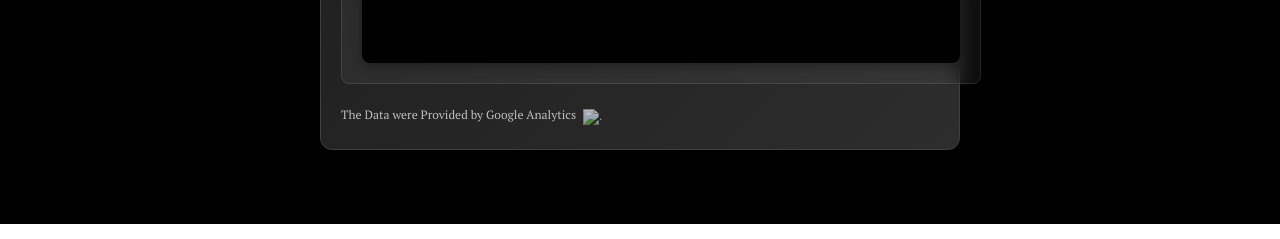
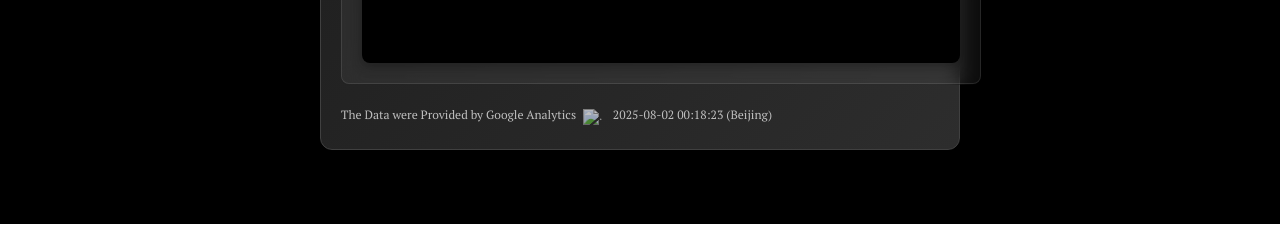
Before and after one commit to shiyi099/homepage, a Jekyll site: the page built from index.md, in a window 1280 px wide. Shown: the part 1768-2007 px from the top of the page. Built offline with Jekyll 4.4.1, drawn with Linux system fonts in a browser that asks for light colours; nearby versions of some CDN libraries; comment, search, counter and statistics services are not loaded; a style sheet for code colours, icons or effects is not loaded; our own code applies the rules of GitHub Pages for plain Markdown files; some of the changed lines change nothing that is shown.

Commit message:
Update footer.html

```diff
--- a/_includes/footer.html
+++ b/_includes/footer.html
@@ -46,22 +46,27 @@
       <a href="https://analytics.google.com/" target="_blank" rel="noopener" style="margin-left: 4px; vertical-align: middle;">
         <img src="https://www.gstatic.com/analytics-suite/header/suite/v2/ic_analytics.svg" alt="GA" width="16" height="16" style="display:inline-block;vertical-align:middle;"/>.
       </a>
-      <span id="time" style="margin-left: 8px;"></span>
+      <span id="beijing-time" style="margin-left: 8px;"></span>
     </span>
     <script>
     (function updateBeijingTime() {
       function pad(n) { return n < 10 ? '0' + n : n; }
       function render() {
+        var now = new Date();
         // 北京时间 = UTC+8
+        //var bj = new Date(now.getTime() + (8 - now.getTimezoneOffset() / 60) * 3600000);
+
+        //var bj = new Intl.DateTimeFormat('zh-CN', { timeZone: 'Asia/Shanghai' }).format(now);
         var now = new Date();
-        var ct = now.getTime() + now.getTimezoneOffset() * 60000;
-        var y = ct.getUTCFullYear();
-        var m = pad(ct.getUTCMonth() + 1);
-        var d = pad(ct.getUTCDate());
-        var h = pad(ct.getUTCHours());
-        var min = pad(ct.getUTCMinutes());
-        var s = pad(ct.getUTCSeconds());
-        document.getElementById('time').textContent = y + '-' + m + '-' + d + ' ' + h + ':' + min + ':' + s ;//+ '('+ city + ', ' + country +')';
+        var utc = now.getTime() + now.getTimezoneOffset() * 60000;
+        var bj = new Date(utc + 8 * 3600000);
+        var y = bj.getUTCFullYear();
+        var m = pad(bj.getUTCMonth() + 1);
+        var d = pad(bj.getUTCDate());
+        var h = pad(bj.getUTCHours());
+        var min = pad(bj.getUTCMinutes());
+        var s = pad(bj.getUTCSeconds());
+        document.getElementById('beijing-time').textContent = y + '-' + m + '-' + d + ' ' + h + ':' + min + ':' + s + ' (Beijing)';
       }
       render();
       setInterval(render, 1000);
```
